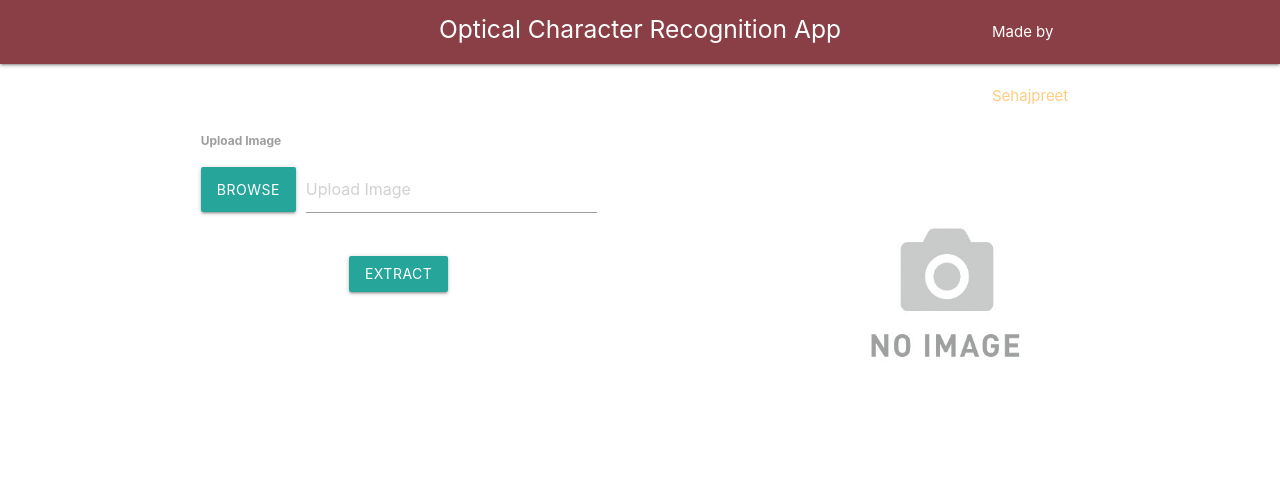
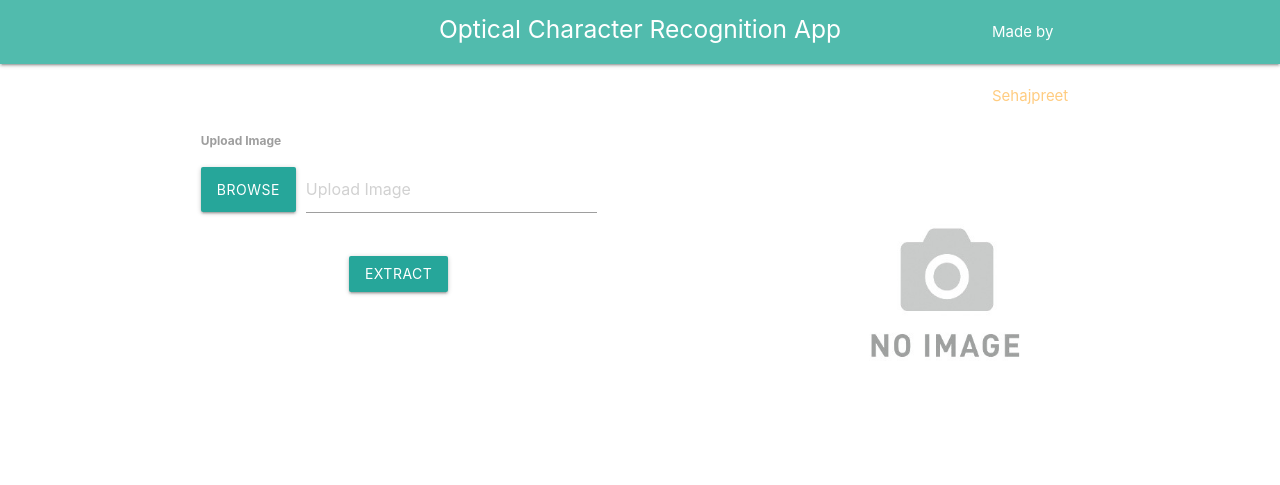
Before and after one commit to sehajmander12/TextExtraction, a Flask app: page / in a window 1280 px wide. Shown: the top 485 px of the page. Run offline with Flask 2, Linux system fonts and the light colour scheme; some libraries are stand-ins or nearby versions.

Commit message:
Update index.html

```diff
--- a/app/templates/index.html
+++ b/app/templates/index.html
@@ -1,3 +1,4 @@
+
 <!DOCTYPE html>
 <html lang="en">
 <head>
@@ -19,7 +20,7 @@
 </head>
 
 <body>
-  <nav style="background-color: #893f45" class="lighten-1"  role="navigation" style="height: 100px">
+  <nav style="background-color: #51BBAD" class="lighten-1"  role="navigation" style="height: 100px">
     <div class="nav-wrapper container">
       <a id="logo-container" class="brand-logo center"><h5>Optical Character Recognition App</h5></a>
       <div style="margin-left: 800px">
```
